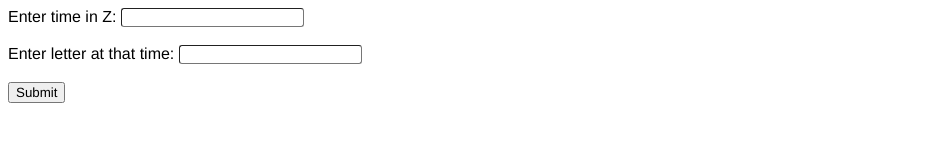
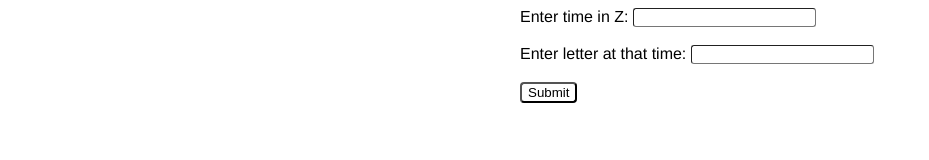
Before and after one commit to Willek10/willek10.github.io, a plain HTML site: page index.html in a window 1280 px wide. Shown: the whole page, without its empty margins (0-929 px from the left). Drawn offline with Linux system fonts and the light colour scheme.

```diff
--- a/style.css
+++ b/style.css
@@ -1,10 +1,17 @@
-*{
+body{
     font-family: 'Franklin Gothic Medium', 'Arial Narrow', Arial, sans-serif;
-
+    text-align: left;
+    padding-left: 40%;
 }
-.inputBox{
+input{
     border-radius: 3px;
     border-width: 1.5px;
+    text-transform: uppercase;
+}
+button{
+    color: black;
+    background-color: white;
+    border-radius: 4px;
 }
 #outputLetter{
     font-size: 40px;
```
